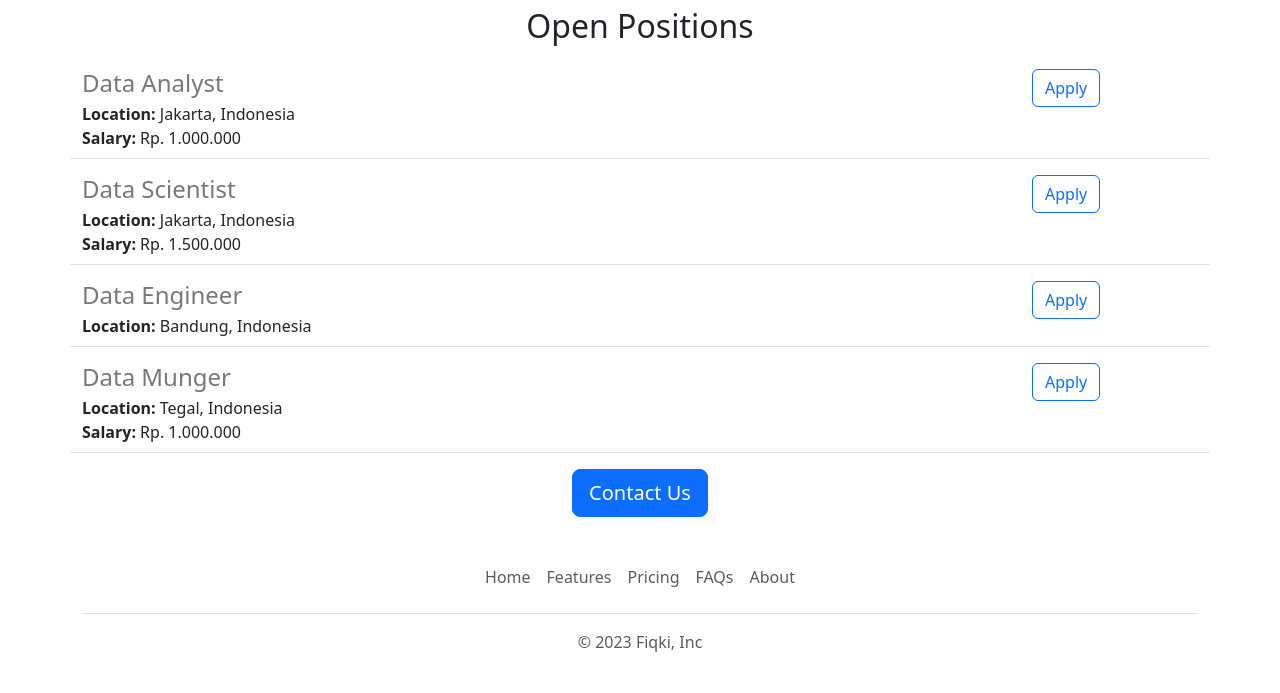
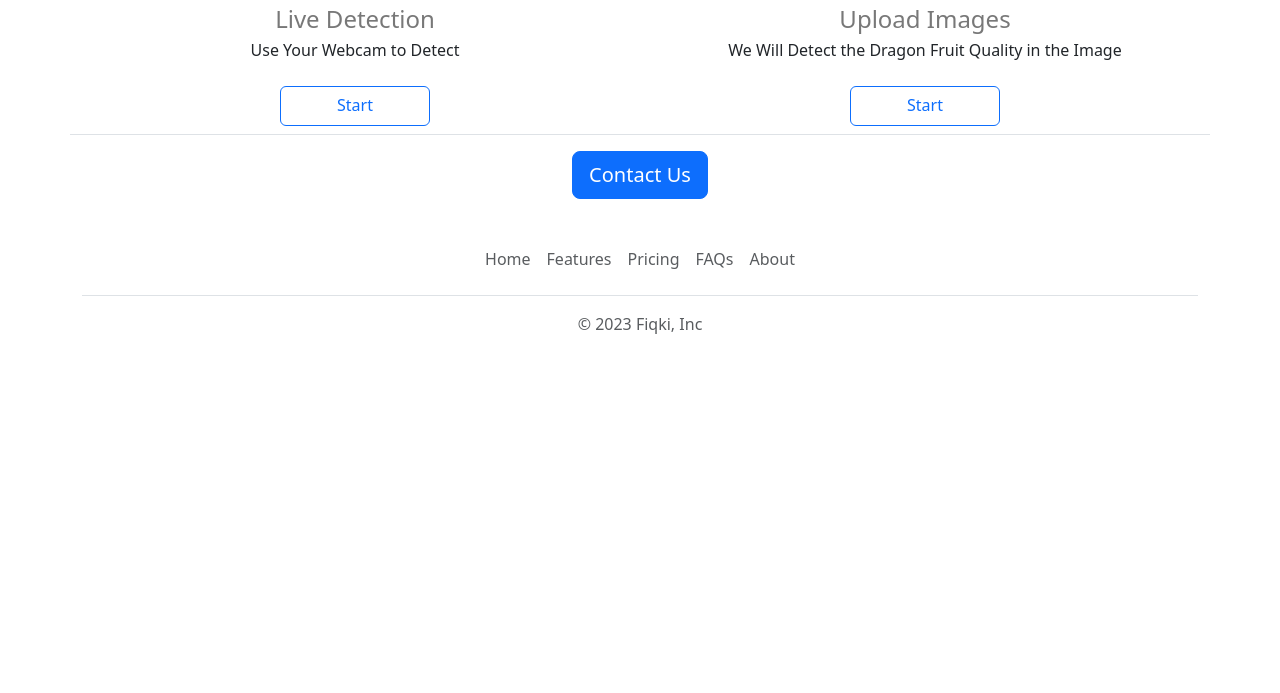
Before and after one commit to FiqkiH/pekundenaga_old_ui, a Flask app: page / in a window 1280 px wide. Shown: the part 817-1510 px from the top of the page. After the commit the page ends 1151 px from the top, so only its background shows below. Run offline with Flask 3, Linux system fonts and the light colour scheme.

Commit message:
Modified home page and nav bar also updated static files

```diff
--- a/templates/home.html
+++ b/templates/home.html
@@ -1,7 +1,7 @@
 <!DOCTYPE html>
 <html>
   <head>
-    <title>Fiqki Careers</title>
+    <title>PekundeNaga</title>
     <meta charset='utf-8'>
     <meta name='viewport' content = 'width=device-width, initial-scale=1'>
     <link href="https://cdn.jsdelivr.net/npm/bootstrap@5.3.2/dist/css/bootstrap.min.css" rel="stylesheet" integrity="sha384-T3c6CoIi6uLrA9TneNEoa7RxnatzjcDSCmG1MXxSR1GAsXEV/Dwwykc2MPK8M2HN" crossorigin="anonymous">
@@ -11,31 +11,61 @@
         width: 100%;
         object-fit: cover
       }
+      .custom-btn {
+          width: 150px;
+          height: 40px;
+      }
     </style>
   </head>
   <body>
     {% include 'nav.html' %}
-    <img class = 'img-fluid' id='banner' src = "https://fiqki-careers-website--fiqkiamrulloh.repl.co/static/banner.jpg">
+    <img class = 'img-fluid' id='banner' src = "static/naga_banner.jpg">
     <div class='container'>
-    <h1 class='text-center mt-2 mb-4'>Fiqki Careers</h1>
-    <div class='row'>
+    <h1 class='text-center mt-2 mb-4'>PekundeNaga</h1>
+    <div class='row d-flex justify-content-center align-items-center'>
       <div class='col-md-6'>
-    <p class= 'lead'>
-      Lorem ipsum dolor sit amet, consectetur adipiscing elit, sed do eiusmod tempor incididunt ut labore et dolore magna aliqua. Ut enim ad minim veniam, quis nostrud exercitation ullamco laboris nisi ut aliquip ex ea commodo consequat. Duis aute irure dolor in reprehenderit in voluptate velit esse cillum dolore eu fugiat nulla pariatur. Excepteur sint occaecat cupidatat non proident, sunt in culpa qui officia deserunt mollit anim id est laborum.
-    </p>
+      <p class= 'lead'>
+        Situs ini merupakan situs yang ditujukan untuk deteksi kualitas buah Naga yang diciptakan atas dasar kerja sama dari Kebun Wisata Buah Naga Desa Pekunden dan Mahasiswa Institut Teknologi Telkom Purwokerto.
+      <br>
+      <br>
+        Dibantu oleh algoritma YOLOv8 situs ini mampu mendeteksi kualitas buah Naga dengan akurasi sebesar 70%.
+      </p>
       </div>
       <div class='d-none d-md-block col-md-6'>
-      <img src="static/people.jpg" style = 'height:320px;border-radius:4px;' alt="worker at Fiqki">
+      <img src="static/kebun_landscape.jpg" style = "height:220px; border-radius:4px;" alt="Pekunden Dragon Fruit Farm">
       </div>
     </div>
-    <h2 class='text-center mt-2 mb-4'>Open Positions</h2>
+    <h2 class='text-center mt-2 mb-4'>Our Features</h2>
     <div>
-      {% for job in jobs %}
-        {% include 'jobitem.html' %}
-      {% endfor %}
+      <div class = 'border-bottom row align-items-center' style='margin-bottom: 16px; padding-bottom: 8px;'>
+        <div class = 'col-6 text-center'>
+          <h4 style='color:rgb(120,120,120); margin-bottom:4px;'>
+            Live Detection
+          </h4>
+          <div>
+            Use Your Webcam to Detect
+          </div>
+          <div>
+            <br>
+            <a href="" type="button" class="btn btn-outline-primary custom-btn">Start</a>
+          </div>
+        </div>
+        <div class='col-6 text-center'>
+          <h4 style='color:rgb(120,120,120); margin-bottom:4px;'>
+            Upload Images
+          </h4>
+          <div>
+            We Will Detect the Dragon Fruit Quality in the Image
+          </div>
+          <div>
+            <br>
+            <a href="" type="button" class="btn btn-outline-primary custom-btn">Start</a>
+          </div>
+        </div>
+      </div>
     </div>
     <div class='text-center'>
-    <a href="mailto:fiqkiamrulloh@gmail.com?subject=Question%20About%20Job%20Openings&body=My%20Name%3A%20%3Cname%3E%0D%0AMy%20Question%3A%20%3Center%20question%20here%3E"class="btn btn-primary btn-lg">Contact Us</a>
+    <a href="mailto:fiqkiamrulloh@gmail.com?subject=Pekundenaga%20Website&body=Hi!%20I%20got%20this%20contact%20from%20Pekundenaga%20Website%0D%0A%0D%0A%5BWrite%20your%20intention%5D"class="btn btn-primary btn-lg">Contact Us</a>
     </div>
   </div>
   {% include 'footer.html' %}
--- a/templates/jobitem.html
+++ b/templates/jobitem.html
@@ -1,14 +1,14 @@
 <div class = 'border-bottom row' style='margin-bottom: 16px; padding-bottom: 8px;'>
   <div class = 'col-10'>
     <h4 style='color:rgb(120,120,120); margin-bottom:4px;'>
-      {{job['title']}}
+      Live Detection
     </h4>
     <div>
-      <b>Location:</b> {{job['location']}}
+      Use Your Webcam to Detect
     </div>
-    {% if 'salary' in job %}
     <div>
-      <b>Salary:</b> {{job['salary']}}
+      <br>
+      <a href="mailto:fiqkiamrulloh@gmail.com?subject=Job%20Application%20for%20{{job['title']}}&body=My%20Name%3A%20%3Cname%3E%0D%0AResume%20Link%3A%20%3CLink%20Resume%3E%0D%0ALinkedIn%20Link%3A%20%3CLink%20Linkedin%3E" type="button" class="btn btn-outline-primary">Start</a>
     </div>
     {% endif %}
   </div>
--- a/templates/nav.html
+++ b/templates/nav.html
@@ -1,8 +1,13 @@
 <nav class="navbar shadow-sm fixed-top bg-white" >
+  <style>
+      .custom-text {
+          font-size: 42px;
+      }
+  </style>
   <div class="container-fluid">
-    <a class="navbar-brand" href="#">
-      <img src="static/VQ_logo_nobg.png" alt="Logo" width="30" height="30" class="d-inline-block align-text-top">
-      Fiqki
+    <a class="navbar-brand custom-text" href="#">
+      <img src="static/logo_pekundenaga.png" alt="Logo" width="60" height="60" class="d-inline-block align-text-top">
+      Pekundenaga
     </a>
   </div>
 </nav>
```
Also changed, not shown: static/VQ_logo_nobg.png (deleted), static/banner.jpg (deleted), static/kebun_landscape.jpg (added), static/logo_pekundenaga.png (added), static/naga_banner.jpg (added), 1 other file.
